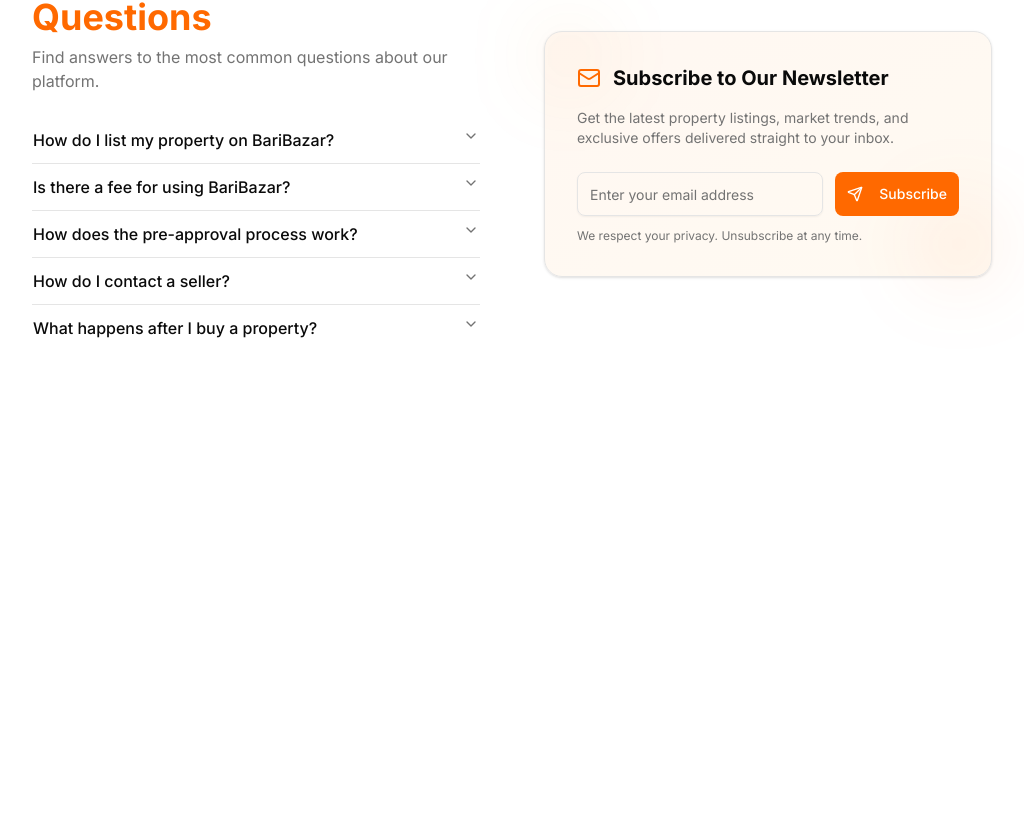
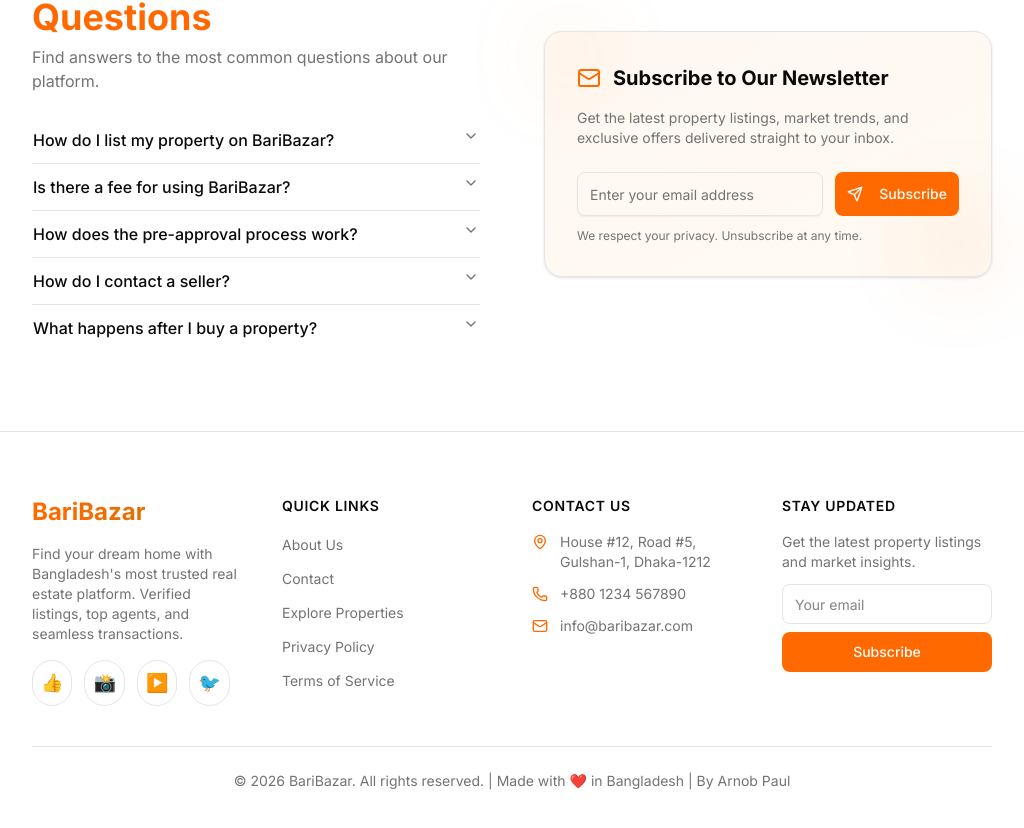
Before and after one commit to arnobpaul46/bari-bazar-SCIC-assignment-three, a Next.js app in the folder frontend/: page / in a window 1280 px wide. Shown: the part 3120-3948 px from the top of the page, without its empty margins (128-1152 px from the left). Before the commit the page ends 3551 px from the top, so only its background shows below. Built offline with nearby package versions, Linux system fonts and the light colour scheme; no server answers.

Commit message:
footer section done

```diff
--- a/frontend/app/layout.tsx
+++ b/frontend/app/layout.tsx
@@ -3,6 +3,7 @@
 import './globals.css';
 import { Providers } from './providers';
 import { Navbar } from '@/components/layout/Navbar';
+import { Footer } from '@/components/layout/Footer';
 
 const inter = Inter({ subsets: ['latin'] });
 
@@ -22,6 +23,7 @@
         <Providers>
           <Navbar />
           <main className="min-h-screen">{children}</main>
+          <Footer/>
         </Providers>
       </body>
     </html>
--- /dev/null
+++ b/frontend/components/layout/Footer.tsx
@@ -0,0 +1,138 @@
+'use client';
+
+import Link from 'next/link';
+import { Phone, Mail, MapPin } from 'lucide-react';
+
+const quickLinks = [
+  { href: '/about', label: 'About Us' },
+  { href: '/contact', label: 'Contact' },
+  { href: '/explore', label: 'Explore Properties' },
+  { href: '/privacy', label: 'Privacy Policy' },
+  { href: '/terms', label: 'Terms of Service' },
+];
+
+
+const socialLinks = [
+  { icon: '👍', href: 'https://facebook.com', label: 'Facebook' },
+  { icon: '📸', href: 'https://instagram.com', label: 'Instagram' },
+  { icon: '▶️', href: 'https://youtube.com', label: 'YouTube' },
+  { icon: '🐦', href: 'https://twitter.com', label: 'Twitter' },
+];
+
+export function Footer() {
+  const currentYear = new Date().getFullYear();
+
+  return (
+    <footer className="border-t bg-background/50">
+      <div className="mx-auto w-full max-w-[92%] sm:max-w-[88%] md:max-w-[80%] px-4 sm:px-6 lg:px-8 py-12 md:py-16">
+        <div className="grid grid-cols-1 sm:grid-cols-2 lg:grid-cols-4 gap-8 md:gap-10">
+
+          <div className="space-y-4">
+            <Link href="/" className="inline-block">
+              <span className="text-2xl font-bold bg-gradient-to-r from-orange-500 to-amber-600 bg-clip-text text-transparent">
+                BariBazar
+              </span>
+            </Link>
+            <p className="text-sm text-muted-foreground max-w-xs">
+              Find your dream home with Bangladesh's most trusted real estate platform.
+              Verified listings, top agents, and seamless transactions.
+            </p>
+            <div className="flex items-center gap-3">
+              {socialLinks.map((social) => (
+                <Link
+                  key={social.label}
+                  href={social.href}
+                  target="_blank"
+                  rel="noopener noreferrer"
+                  className="rounded-full border p-2 text-muted-foreground transition-all hover:border-orange-500 hover:text-orange-500 hover:bg-orange-500/10"
+                  aria-label={social.label}
+                >
+                  <span className="text-lg">{social.icon}</span>
+                </Link>
+              ))}
+            </div>
+          </div>
+
+
+          <div>
+            <h3 className="text-sm font-semibold uppercase tracking-wider text-foreground mb-4">
+              Quick Links
+            </h3>
+            <ul className="space-y-2.5">
+              {quickLinks.map((link) => (
+                <li key={link.href}>
+                  <Link
+                    href={link.href}
+                    className="text-sm text-muted-foreground transition-colors hover:text-orange-500"
+                  >
+                    {link.label}
+                  </Link>
+                </li>
+              ))}
+            </ul>
+          </div>
+
+
+          <div>
+            <h3 className="text-sm font-semibold uppercase tracking-wider text-foreground mb-4">
+              Contact Us
+            </h3>
+            <ul className="space-y-3">
+              <li className="flex items-start gap-3 text-sm text-muted-foreground">
+                <MapPin className="h-4 w-4 mt-0.5 flex-shrink-0 text-orange-500" />
+                <span>House #12, Road #5, Gulshan-1, Dhaka-1212</span>
+              </li>
+              <li className="flex items-center gap-3 text-sm text-muted-foreground">
+                <Phone className="h-4 w-4 flex-shrink-0 text-orange-500" />
+                <a href="tel:+8801234567890" className="hover:text-orange-500 transition-colors">
+                  +880 1234 567890
+                </a>
+              </li>
+              <li className="flex items-center gap-3 text-sm text-muted-foreground">
+                <Mail className="h-4 w-4 flex-shrink-0 text-orange-500" />
+                <a href="mailto:info@baribazar.com" className="hover:text-orange-500 transition-colors">
+                  info@baribazar.com
+                </a>
+              </li>
+            </ul>
+          </div>
+
+
+          <div>
+            <h3 className="text-sm font-semibold uppercase tracking-wider text-foreground mb-4">
+              Stay Updated
+            </h3>
+            <p className="text-sm text-muted-foreground mb-3">
+              Get the latest property listings and market insights.
+            </p>
+            <form
+              onSubmit={(e) => {
+                e.preventDefault();
+                alert('Thank you for subscribing!');
+              }}
+              className="flex flex-col gap-2"
+            >
+              <input
+                type="email"
+                placeholder="Your email"
+                required
+                className="h-10 rounded-md border bg-background px-3 text-sm focus:outline-none focus:ring-2 focus:ring-orange-500"
+              />
+              <button
+                type="submit"
+                className="h-10 rounded-md bg-orange-500 text-sm font-medium text-white transition-colors hover:bg-orange-600"
+              >
+                Subscribe
+              </button>
+            </form>
+          </div>
+        </div>
+
+
+        <div className="mt-10 pt-6 border-t text-center text-sm text-muted-foreground">
+          &copy; {currentYear} BariBazar. All rights reserved. | Made with ❤️ in Bangladesh | By Arnob Paul
+        </div>
+      </div>
+    </footer>
+  );
+}
--- a/frontend/package.json
+++ b/frontend/package.json
@@ -20,6 +20,7 @@
     "react": "19.2.4",
     "react-dom": "19.2.4",
     "shadcn": "^4.13.0",
+    "simple-icons": "^16.26.0",
     "tailwind-merge": "^3.6.0",
     "tw-animate-css": "^1.4.0"
   },
```
Also changed, not shown: 1 other file (tests, documents, lock files or other folders).
